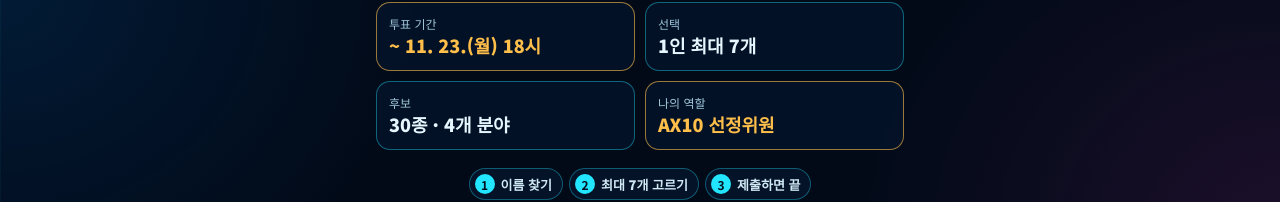
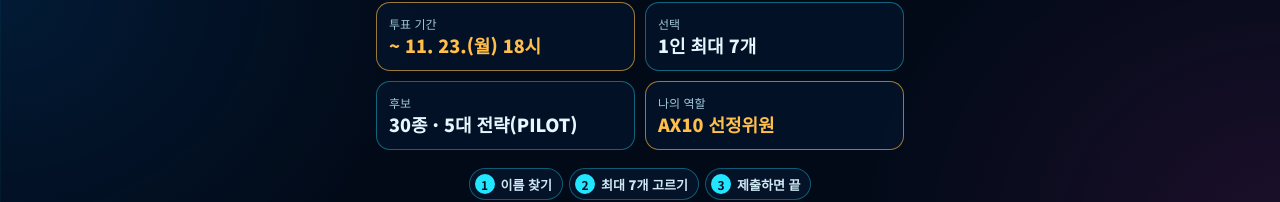
Before and after one commit to JungNangAI/ax10-vote, a plain HTML site: page index.html in a window 1280 px wide. Shown: the part 568-770 px from the top of the page. Drawn offline with Linux system fonts and the light colour scheme; no server answers.

Commit message:
첫 화면 후보: 30종 · 5대 전략(PILOT)
Co-Authored-By: Claude Opus 5.5 <noreply@anthropic.com>
Claude-Session: https://claude.ai/code/session_01VMYANx2V5KEMHGsotzcCtN

```diff
--- a/index.html
+++ b/index.html
@@ -27,7 +27,7 @@
     <div class="ro">
       <div class="gold"><small>투표 기간</small><strong id="period">~ 11. 23.(월) 18시</strong></div>
       <div><small>선택</small><strong>1인 최대 <span id="maxTxt">7</span>개</strong></div>
-      <div><small>후보</small><strong>30종 · 4개 분야</strong></div>
+      <div><small>후보</small><strong>30종 · 5대 전략(PILOT)</strong></div>
       <div class="gold"><small>나의 역할</small><strong>AX10 선정위원</strong></div>
     </div>
     <ol class="guide"><li><b>1</b>이름 찾기</li><li><b>2</b>최대 7개 고르기</li><li><b>3</b>제출하면 끝</li></ol>
```
